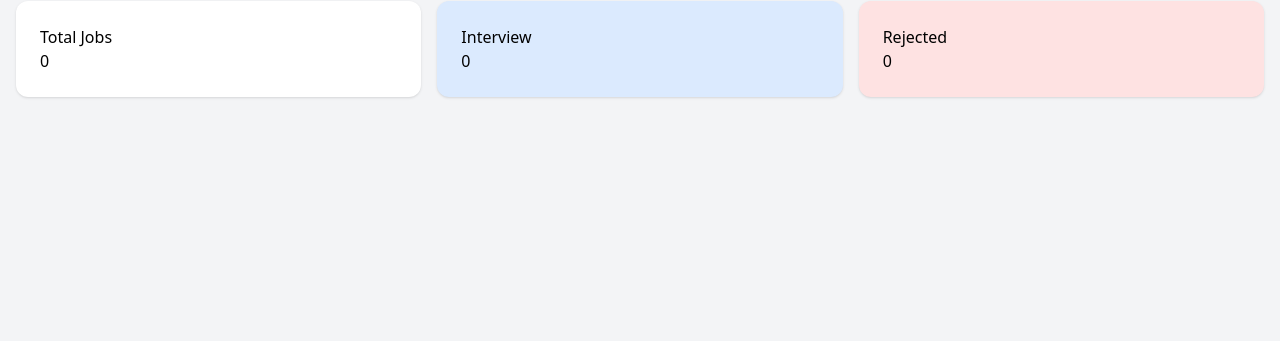
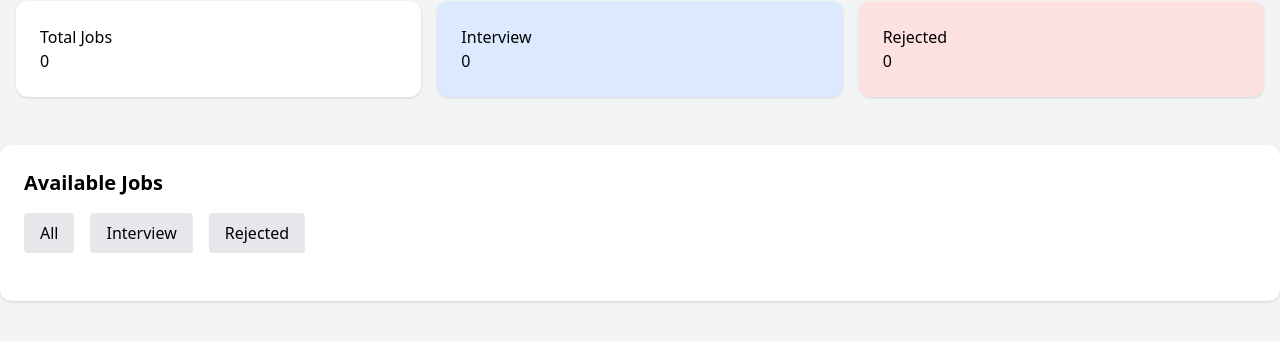
Before and after one commit to ajoysushil18/my-assignment-4th, a plain HTML site: page index.html in a window 1280 px wide. Shown: the part 75-416 px from the top of the page. Drawn offline with nearby package versions, Linux system fonts and the light colour scheme.

Commit message:
Add tabs section and job container layout

```diff
--- a/index.html
+++ b/index.html
@@ -33,6 +33,26 @@
     </div>
 
 </div>
+<div class="bg-white p-6 rounded-xl shadow">
+
+    <div class="flex justify-between items-center mb-4">
+        <h2 class="text-xl font-semibold">Available Jobs</h2>
+        <p id="tabCount" class="font-bold"></p>
+    </div>
+
+    <div class="flex gap-4 mb-6">
+        <button class="tabBtn bg-gray-200 px-4 py-2 rounded" data-tab="all">All</button>
+        <button class="tabBtn bg-gray-200 px-4 py-2 rounded" data-tab="interview">Interview</button>
+        <button class="tabBtn bg-gray-200 px-4 py-2 rounded" data-tab="rejected">Rejected</button>
+    </div>
+
+    <div id="jobContainer"></div>
+
+    <div id="emptyMessage" class="hidden">
+        No jobs available
+    </div>
+
+</div>
 
 </body>
 </html>
```
